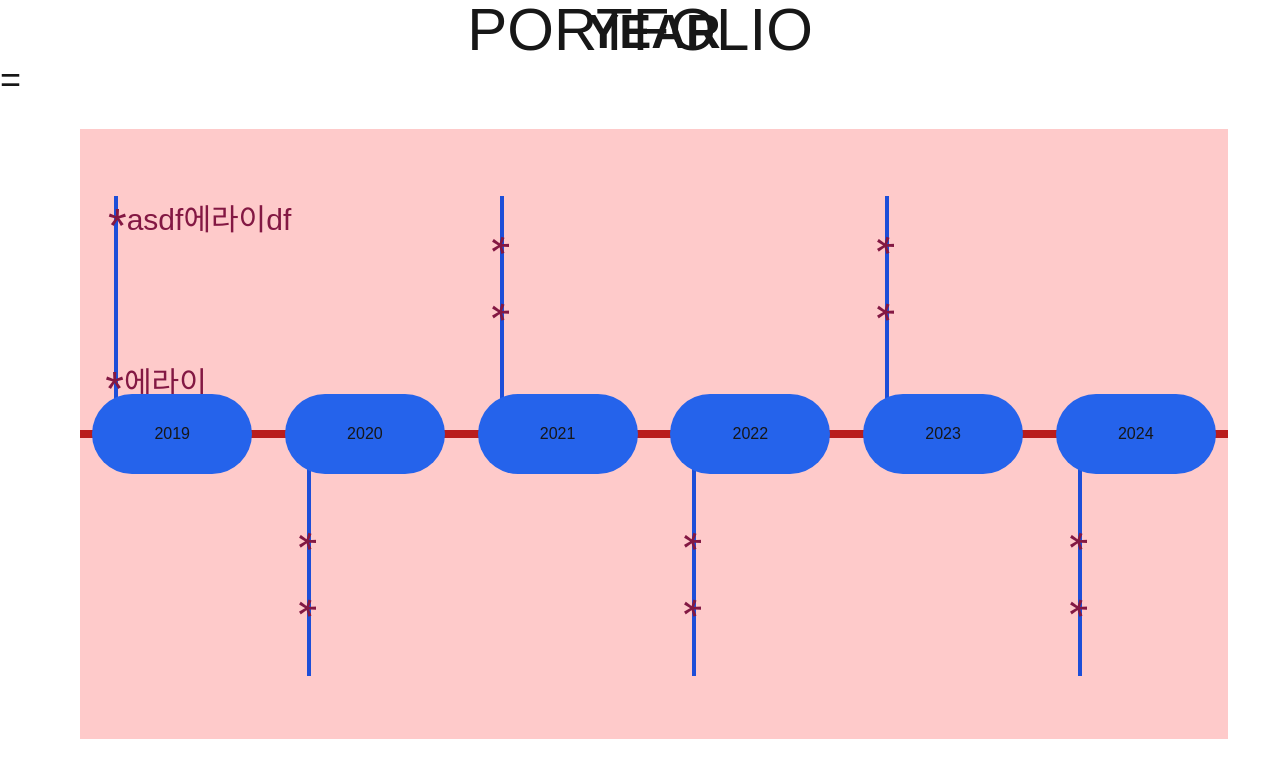
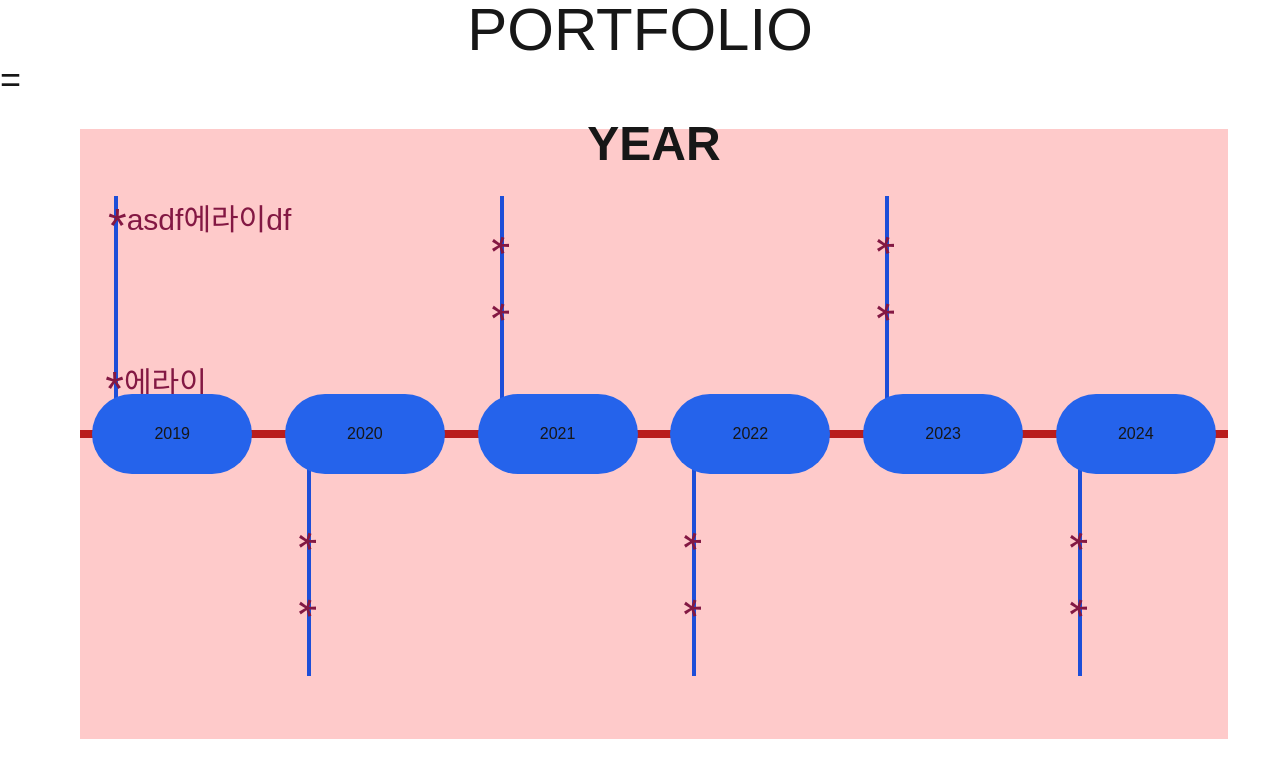
Before and after one commit to yun-21/my_page, a Next.js app in the folder client/: page / in a window 1280 px wide. Shown: the top 778 px of the page. Built offline with nearby package versions, Linux system fonts and the light colour scheme.

Commit message:
title margin 수정

```diff
--- a/client/src/app/component/location_text/title_css.tsx
+++ b/client/src/app/component/location_text/title_css.tsx
@@ -1,7 +1,7 @@
-import React, { ReactHTMLElement } from "react"
+import React from "react"
 interface TitleType {
   title: string;
 }
 export default function TitleCss({title}:TitleType) {
-  return <div className="text-5xl absolute flex items-center justify-center h-full -top-90 font-bold">{title}</div>
+  return <div className="text-5xl absolute top-20 mt-10 h-10 font-bold">{title}</div>
 }
```
